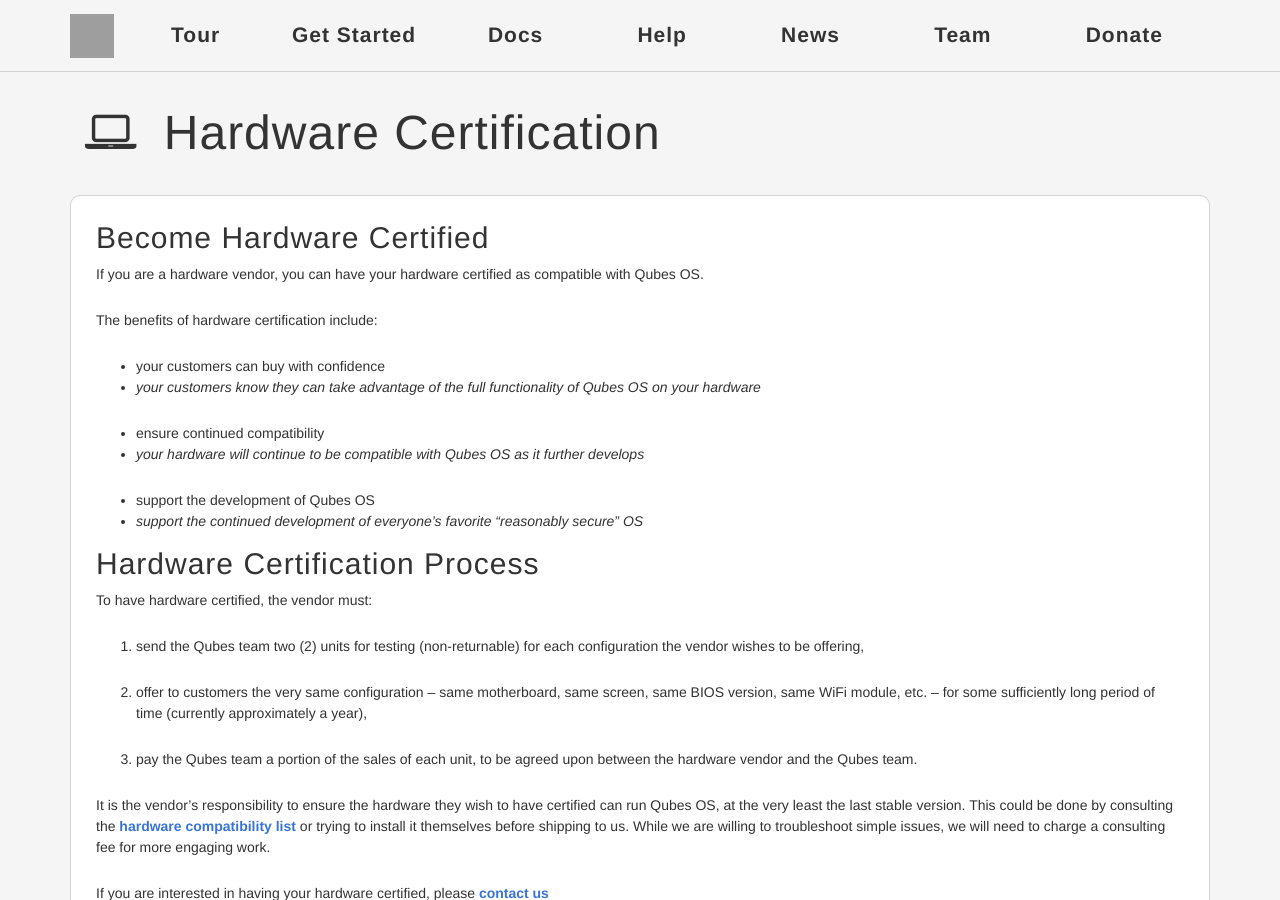
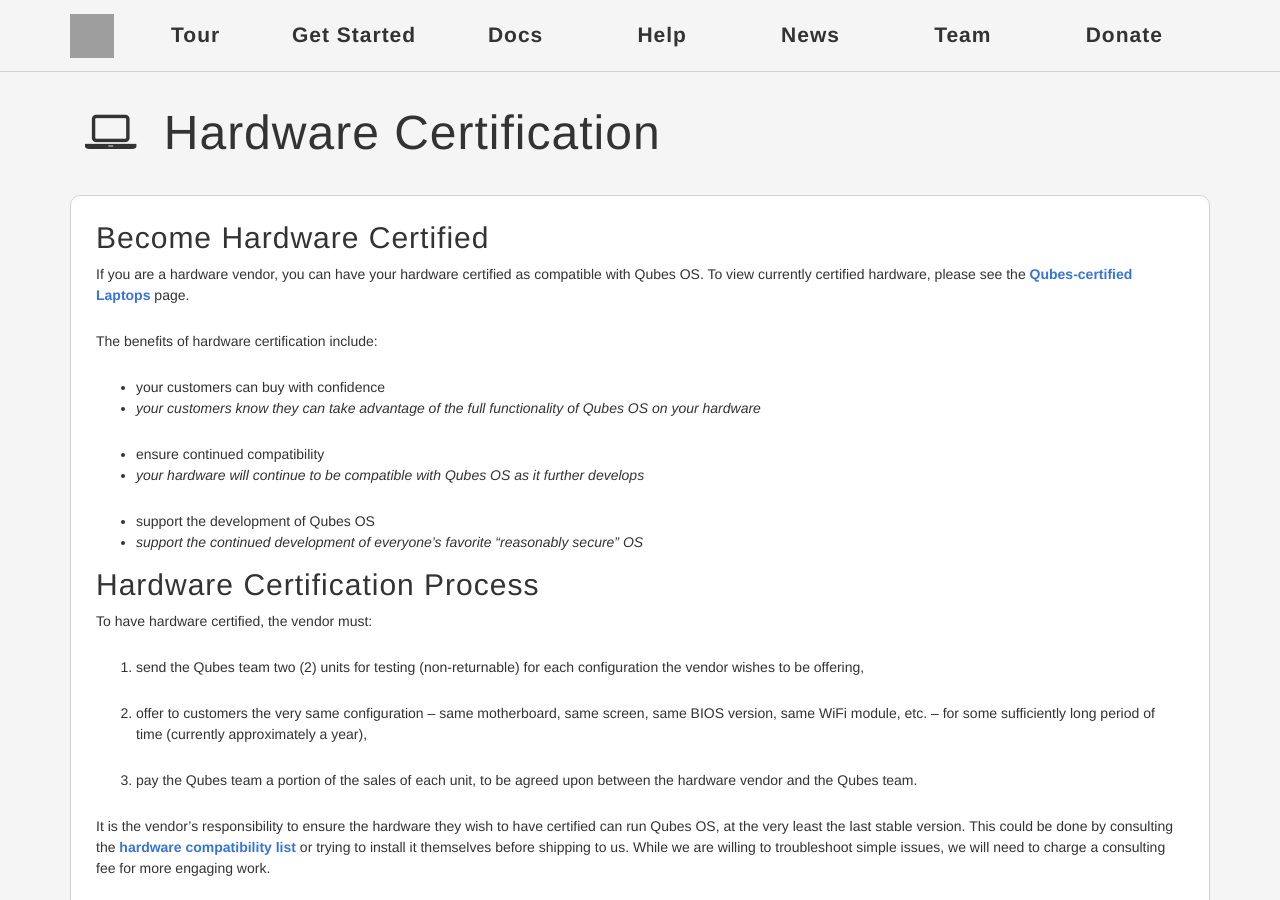
Before and after one commit to QubesOS/qubesos.github.io, a Jekyll site: the page built from pages/hardware-certification.md, in a window 1280 px wide and 900 px high. Built offline with Jekyll 4.4.1, drawn with Linux system fonts in a browser that asks for light colours; some web fonts are replaced; grey boxes are pictures that could not be loaded.

Commit message:
Add link to Qubes-certified Laptops page

```diff
--- a/pages/hardware-certification.md
+++ b/pages/hardware-certification.md
@@ -7,7 +7,8 @@ permalink: /hardware-certification/
 ## Become Hardware Certified
 
 If you are a hardware vendor, you can have your hardware certified as
-compatible with Qubes OS.
+compatible with Qubes OS. To view currently certified hardware, please see
+the [Qubes-certified Laptops] page.
 
 The benefits of hardware certification include:
 
@@ -46,3 +47,5 @@ simple issues, we will need to charge a consulting fee for more engaging
 work.
 
 If you are interested in having your hardware certified, please [contact us](mailto:joanna@invisiblethingslab.com)
+
+[Qubes-certified Laptops]: /doc/certified-laptops/
```
